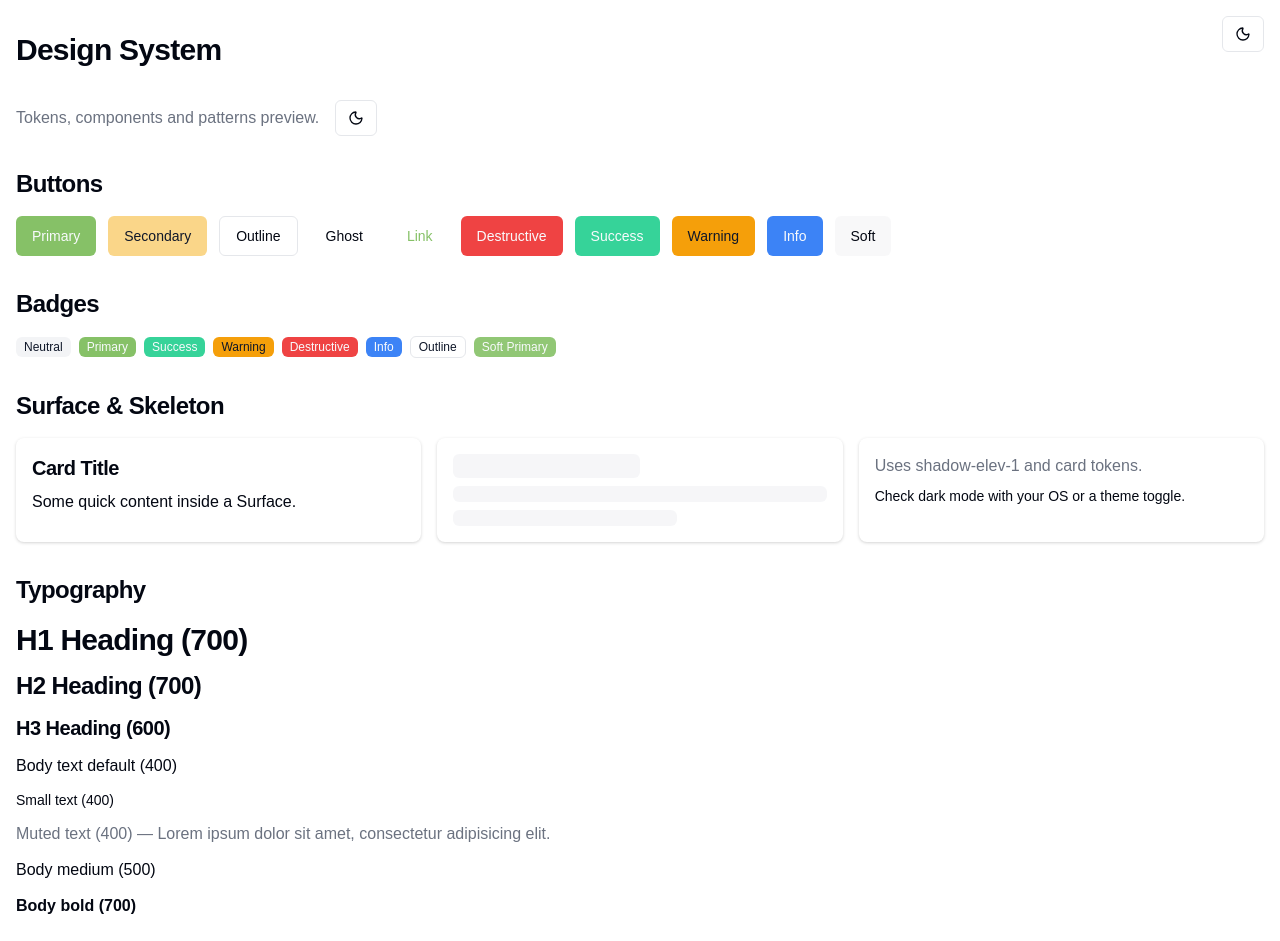
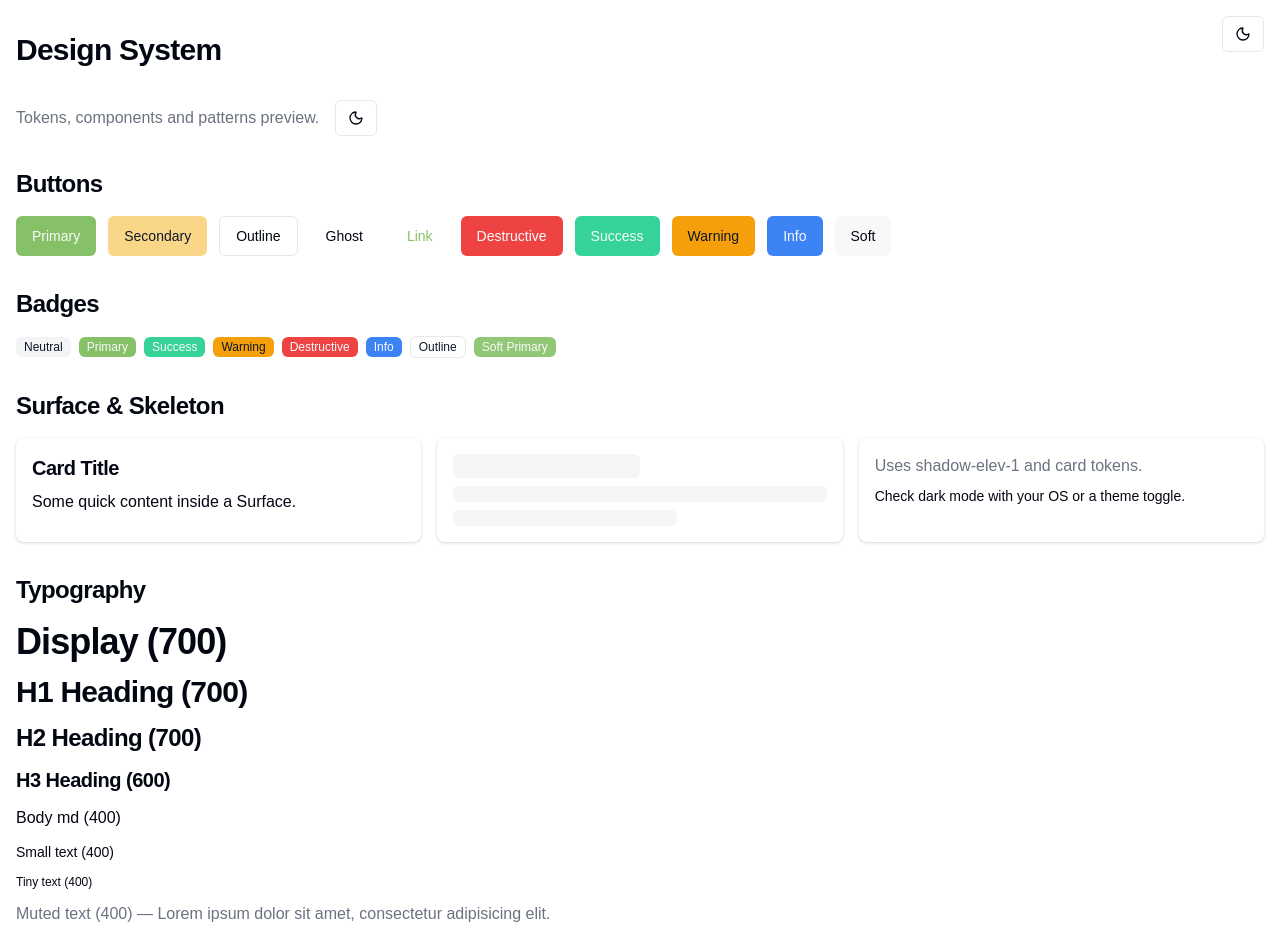
Before and after one commit to evaaaaawu/tabseed, a Next.js app: page /design-system in a window 1280 px wide. Shown: the top 941 px of the page. Built offline with nearby package versions, Linux system fonts and the light colour scheme; a web font is replaced by a local one.

Commit message:
docs(design-system): showcase display tier and tiny text to validate new scale

```diff
--- a/src/app/design-system/page.tsx
+++ b/src/app/design-system/page.tsx
@@ -68,11 +68,13 @@ export default function DesignSystemPage() {
       <section className="space-y-4">
         <Heading as="h2">Typography</Heading>
         <div className="space-y-3">
+          <Heading as="display">Display (700)</Heading>
           <Heading as="h1">H1 Heading (700)</Heading>
           <Heading as="h2">H2 Heading (700)</Heading>
           <Heading as="h3">H3 Heading (600)</Heading>
-          <Text>Body text default (400)</Text>
+          <Text>Body md (400)</Text>
           <Text size="sm">Small text (400)</Text>
+          <Text size="xs">Tiny text (400)</Text>
           <Text muted>
             Muted text (400) — Lorem ipsum dolor sit amet, consectetur adipisicing elit.
           </Text>
```
